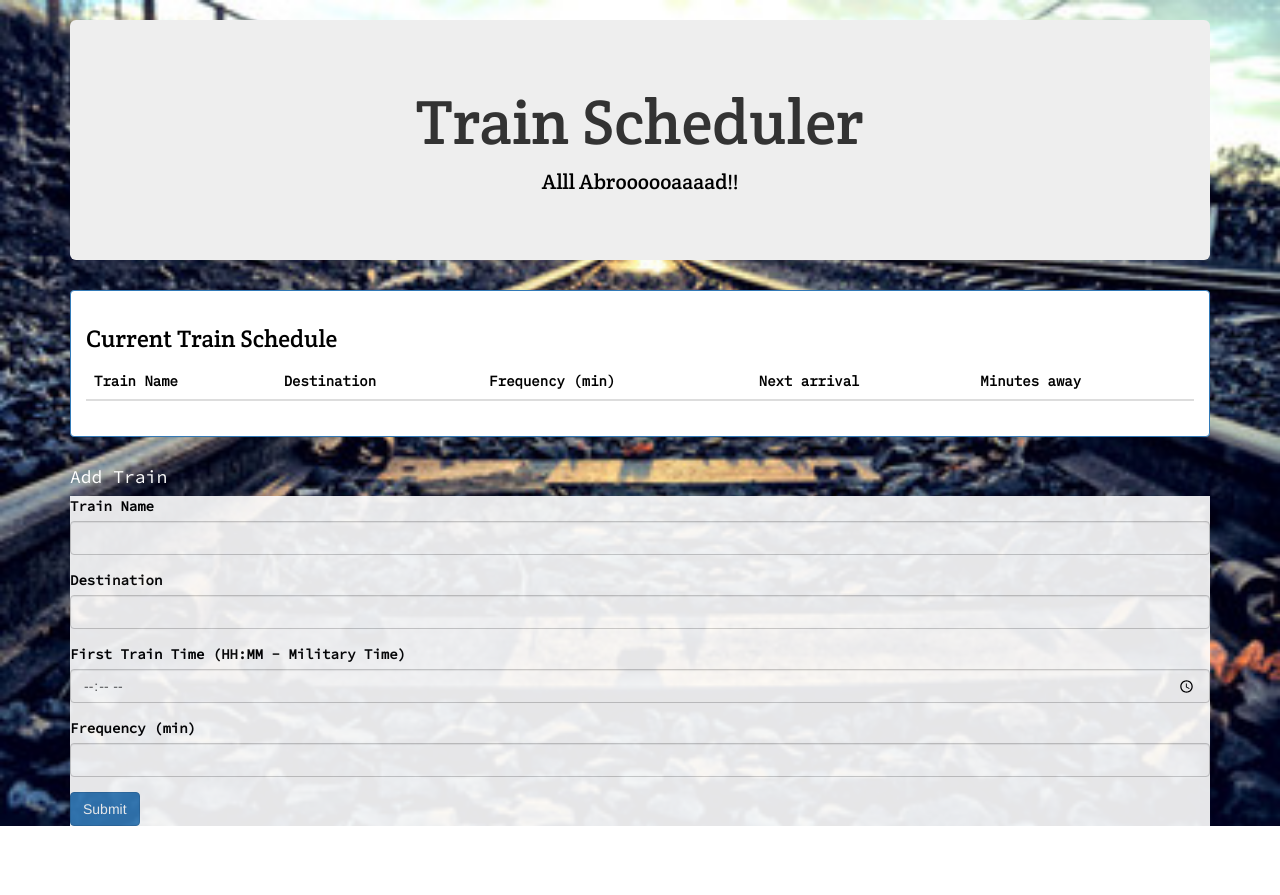
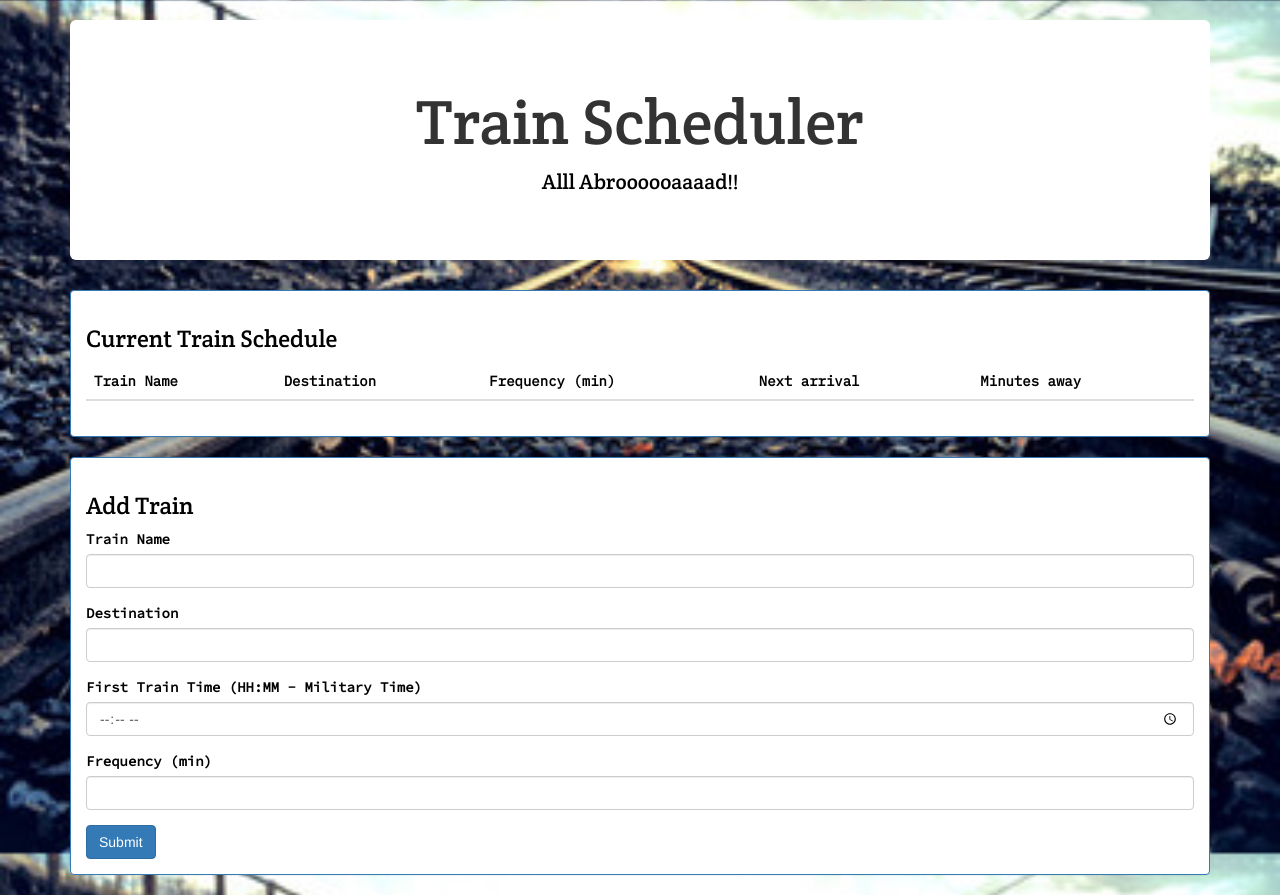
Before and after one commit to rmsanchez93/TrainSchedule, a plain HTML site: page index.html in a window 1280 px wide. Before the commit the page ends 826 px from the top, so only its background shows below. Drawn offline with nearby package versions, Linux system fonts and the light colour scheme; no server answers.

Commit message:
fixed form touching the parent container

```diff
--- a/assets/style/style.css
+++ b/assets/style/style.css
@@ -13,17 +13,13 @@ h1, h3, p{
     color: black;
 
 }
-form{
-    background: white;
-    opacity: .9;
-}
+
 label{
     font-family: 'Source Code Pro', monospace;
     color: black;
 
 }
 h4{
-    color: white;
     size: 25px;
     font-weight: 400;
     font-family: 'Source Code Pro', monospace;
--- a/index.html
+++ b/index.html
@@ -1,27 +1,31 @@
 <!DOCTYPE html>
 <html lang="en">
+
 <head>
         <meta charset="UTF-8">
         <meta name="viewport" content="width=device-width, initial-scale=1.0">
         <meta http-equiv="X-UA-Compatible" content="ie=edge">
         <title>Train Scheduler</title>
         <!---jQuery CDN-->
-    <script src="https://code.jquery.com/jquery-3.3.1.min.js" integrity="sha256-FgpCb/KJQlLNfOu91ta32o/NMZxltwRo8QtmkMRdAu8=" crossorigin="anonymous"></script>
+        <script src="https://code.jquery.com/jquery-3.3.1.min.js" integrity="sha256-FgpCb/KJQlLNfOu91ta32o/NMZxltwRo8QtmkMRdAu8="
+                crossorigin="anonymous"></script>
         <!--Bootstrap CDN-->
-    <link rel="stylesheet" href="https://maxcdn.bootstrapcdn.com/bootstrap/3.3.7/css/bootstrap.min.css" integrity="sha384-BVYiiSIFeK1dGmJRAkycuHAHRg32OmUcww7on3RYdg4Va+PmSTsz/K68vbdEjh4u" crossorigin="anonymous">
+        <link rel="stylesheet" href="https://maxcdn.bootstrapcdn.com/bootstrap/3.3.7/css/bootstrap.min.css" integrity="sha384-BVYiiSIFeK1dGmJRAkycuHAHRg32OmUcww7on3RYdg4Va+PmSTsz/K68vbdEjh4u"
+                crossorigin="anonymous">
         <!--Firebase-->
         <script src="https://www.gstatic.com/firebasejs/5.0.4/firebase.js"></script>
         <!--Moment-->
         <script src="https://cdn.jsdelivr.net/momentjs/2.12.0/moment.min.js"></script>
-    <script src = "assets/js/main.js"></script>
+        <script src="assets/js/main.js"></script>
         <!--CSS-->
         <link rel="stylesheet" href="assets/style/style.css">
         <link href="https://fonts.googleapis.com/css?family=Crete+Round|IBM+Plex+Mono|Source+Code+Pro" rel="stylesheet">
 
 </head>
+
 <body>
         <div class="container">
-    <div class="jumbotron" style="margin-top:20px; text-align:center;">
+                <div class="jumbotron" style="margin-top:20px; text-align:center; background-color: white">
                         <h1>Train Scheduler</h1>
                         <p> Alll Abroooooaaaad!!</p>
                 </div>
@@ -45,7 +49,7 @@
                                                                 </tr>
                                                         </thead>
 
-                              <tbody id = "trainTable">
+                                                        <tbody id="trainTable">
 
                                                         </tbody>
                                                 </table>
@@ -55,8 +59,11 @@
                         </div>
                 </div>
 
-<div class="panel-body" style= " padding: 0px">
-    <h4>Add Train</h4>
+                <div class="row">
+                        <div class="col-lg-12">
+                                <div class="panel panel-primary">
+                                        <div class="panel-body">
+                                                <h3>Add Train</h3>
                                                 <form>
                                                         <div class="form-group">
                                                                 <label>Train Name</label>
@@ -77,7 +84,14 @@
                                                         <button type="submit" class="btn btn-primary" id="addTrain">Submit</button>
                                                 </form>
                                         </div>
+
+                                </div>
+
+                        </div>
+                </div>
+
         </div>
 
 </body>
+
 </html>
```
Also changed, not shown: assets/js/main.js (+0 -15 lines). Lines whose indentation alone changed are shown as unchanged.
